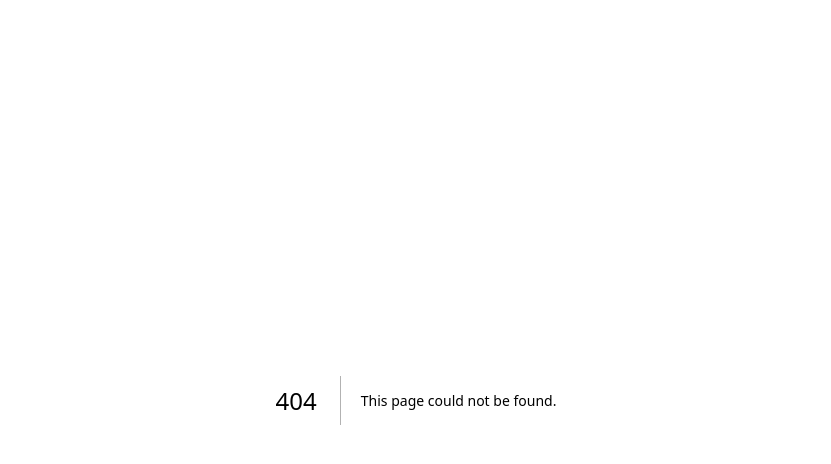
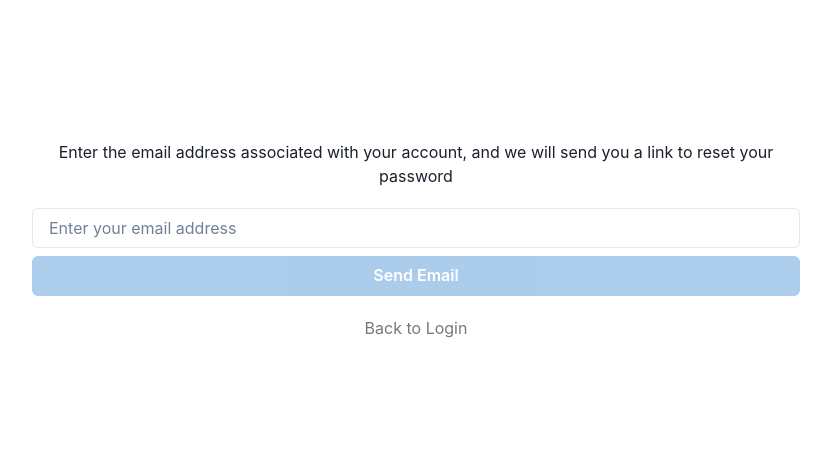
Before and after one commit to AhmedAlqurafi/next-auth-credentials, a Next.js app: page /reset-password in a window 1280 px wide. Before the commit this address had no page. Shown: the top 464 px of the page, without its empty margins (224-1055 px from the left). Built offline with nearby package versions, Linux system fonts and the light colour scheme.

Commit message:
Add GUI for reset password feature

```diff
--- /dev/null
+++ b/pages/reset-password/index.tsx
@@ -0,0 +1,88 @@
+import {
+  Button,
+  Flex,
+  FormControl,
+  FormErrorMessage,
+  Input,
+  Text,
+  useToast,
+  VStack,
+} from '@chakra-ui/react';
+import Link from 'next/link';
+import { useRouter } from 'next/router';
+import React, { useState } from 'react';
+
+export default function ResetPassword() {
+  const [email, setEmail] = useState<string>('');
+  const [touched, setTouched] = useState<boolean>(false);
+  const [isLoading, setIsLoading] = useState<boolean>(false);
+  const toast = useToast();
+
+  const handleSubmit = async (e: React.SyntheticEvent) => {
+    e.preventDefault();
+
+    setIsLoading(true);
+
+    await fetch('/api/reset-password', {
+      method: 'POST',
+      body: JSON.stringify(email),
+      headers: {
+        'Content-Type': 'application/json',
+        Accept: 'application/json',
+      },
+    })
+      .then((res) => {
+        setIsLoading(false);
+        toast({
+          title: 'Message Sent',
+          status: 'success',
+          duration: 2000,
+          position: 'top',
+        });
+        console.log(res);
+      })
+      .catch((error) => console.log('Error: ', error));
+  };
+
+  return (
+    <Flex
+      w={'60%'}
+      h={'60vh'}
+      mx="auto"
+      justifyContent={'center'}
+      alignItems={'center'}
+    >
+      <VStack spacing={5} w={'100%'}>
+        <Text textAlign={'center'}>
+          Enter the email address associated with your account, and we will send
+          you a link to reset your password
+        </Text>
+        <form onSubmit={handleSubmit} style={{ width: '100%' }}>
+          <FormControl isRequired isInvalid={touched && email === ''} mb={2}>
+            <Input
+              type={'email'}
+              value={email}
+              onChange={(e) => setEmail(e.target.value)}
+              placeholder={'Enter your email address'}
+              w={'100%'}
+              onBlur={() => setTouched(true)}
+            />
+            <FormErrorMessage>Email is required</FormErrorMessage>
+          </FormControl>
+          <Button
+            type={'submit'}
+            w={'100%'}
+            colorScheme={'blue'}
+            isLoading={isLoading}
+            isDisabled={!email}
+          >
+            Send Email
+          </Button>
+        </form>
+        <Text color={'#00000088'} _hover={{ color: 'blue.400' }}>
+          <Link href={'/'}>Back to Login</Link>
+        </Text>
+      </VStack>
+    </Flex>
+  );
+}
```
Also changed, not shown: pages/reset-password/[token].tsx (added, +93 -0 lines).
